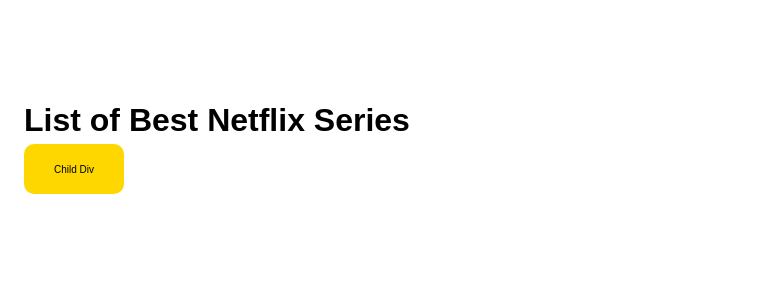
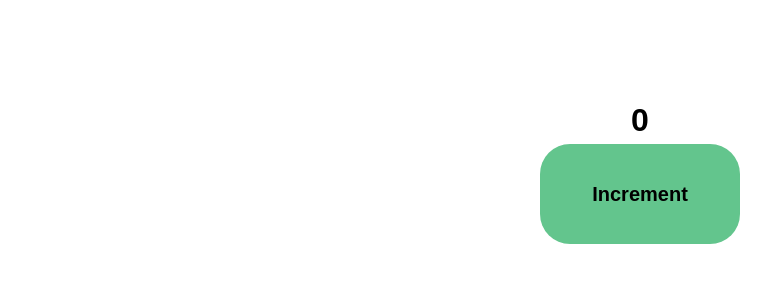
Before and after one commit to AyushPal-1/React, a React (Vite) app in the folder reactapp/: page / in a window 1280 px wide. Shown: the top 300 px of the page, without its empty margins (0-779 px from the left). Built offline with nearby package versions, Linux system fonts and the light colour scheme.

Commit message:
React States and useState Hook

```diff
--- a/reactapp/src/App.jsx
+++ b/reactapp/src/App.jsx
@@ -8,6 +8,7 @@
 import { EventHanding } from "./components/EventHanding";
 import { EventProps } from "./components/EventProps";
 import { EventPropagation } from "./components/EventPropagation";
+import { State } from "./components/hooks/State";
 
 export const App = () => {
   return (
@@ -15,11 +16,12 @@
     <>
       {/* component calling */}
       <section className="container">
-        <h1 className="card-heading">List of Best Netflix Series</h1>
+        {/* <h1 className="card-heading">List of Best Netflix Series</h1> */}
        {/* <Netflixcard />  */}
       {/* <EventHanding ></EventHanding> */}
       {/* <EventProps></EventProps> */}
-      <EventPropagation/>
+      {/* <EventPropagation/> */}
+      <State></State>
 
       </section>
       {/* <Profile /> */}
--- a/reactapp/src/components/EP.css
+++ b/reactapp/src/components/EP.css
@@ -1,4 +1,4 @@
-.main-div{
+/* .main-div{
     height: 50px;
     width: 100px;
     background-color: gold;
@@ -6,4 +6,20 @@
     align-items: center;
     justify-content: center;
     border-radius: 10px;
+} */
+
+/* CSS for state code */
+.main{
+    display: flex;
+    align-items: center;
+    justify-content: center;
+    flex-direction: column;
 }
+.button-main{
+    height: 100px;
+    width: 200px;
+    background-color: rgb(99, 197, 141);
+    border-radius: 30px;
+    font-weight: 600;
+    font-size: 20px;
+}
--- /dev/null
+++ b/reactapp/src/components/hooks/State.jsx
@@ -0,0 +1,16 @@
+import "../EP.css"
+import {useState } from "react"
+export const State = () => {
+    const [count, setCount] = useState(0)
+    const handleButtonClick = () => {
+        setCount( () => count + 1)
+    }
+    return (
+        <>
+        <section className="main">
+            <h1 className="main-hading">{count}</h1>
+            <button className="button-main" onClick={handleButtonClick}>Increment</button>
+        </section>
+        </>
+    )
+}
```
